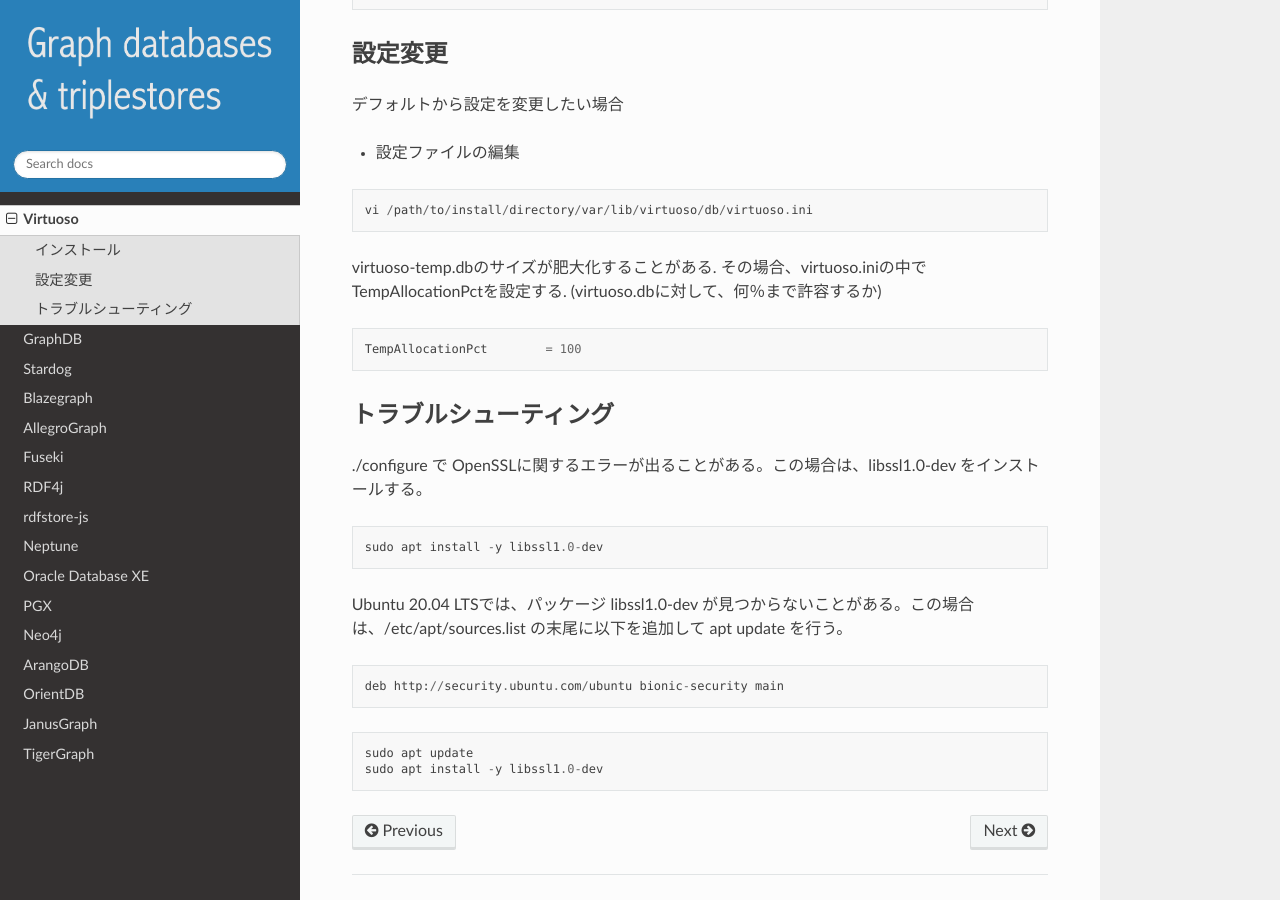
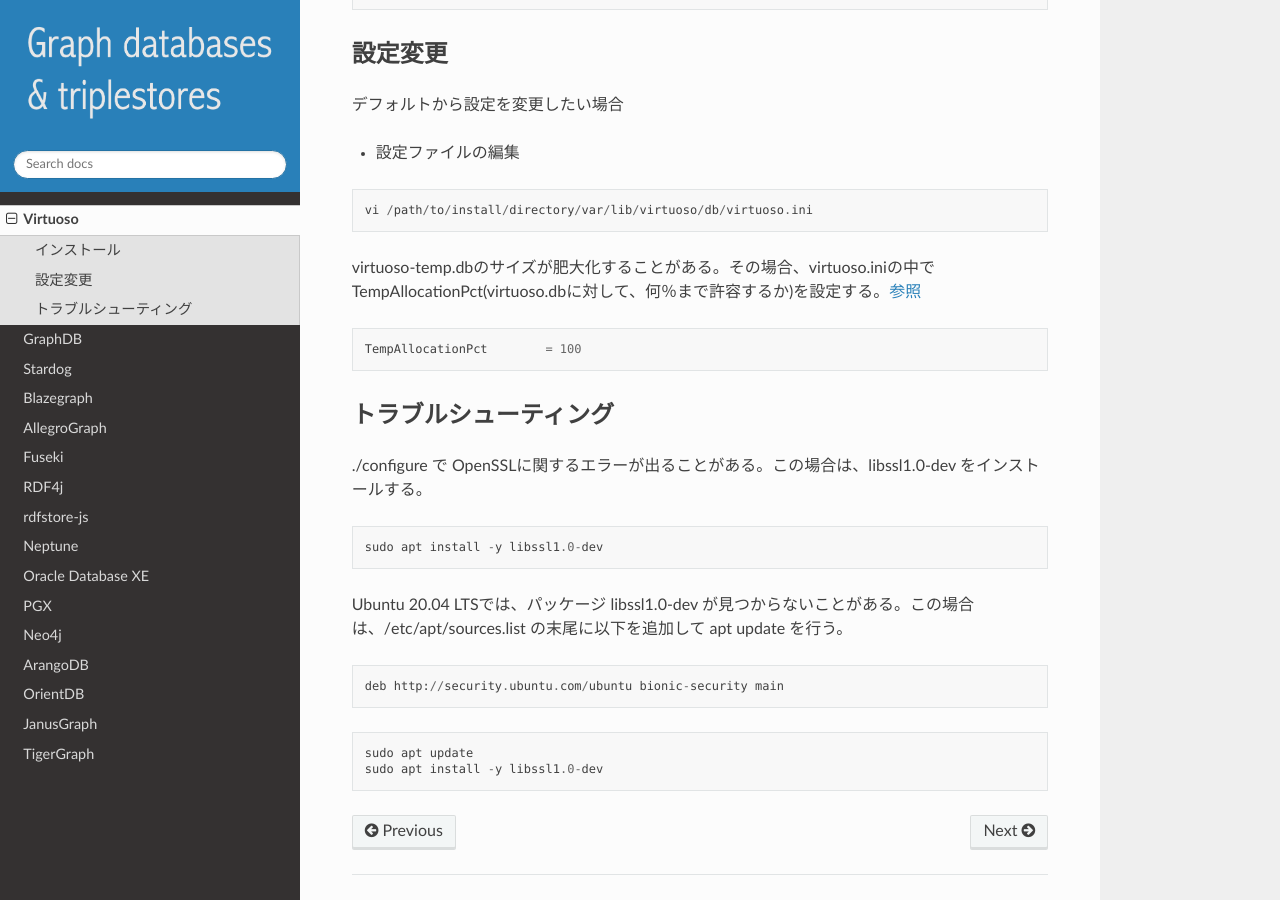
Before and after one commit to dbcls/graphdbs, a Sphinx documentation site: the page built from docs/md/virtuoso.md, in a window 1280 px wide and 900 px high, scrolled down 1356 px. Built offline with Sphinx 7.4.7 and the Read the Docs theme 2.0.0, drawn with Linux system fonts in a browser that asks for light colours.

Commit message:
Update virtuoso.md

````diff
--- a/docs/md/virtuoso.md
+++ b/docs/md/virtuoso.md
@@ -50,7 +50,7 @@
 ```
 vi /path/to/install/directory/var/lib/virtuoso/db/virtuoso.ini
 ```
-virtuoso-temp.dbのサイズが肥大化することがある. その場合、virtuoso.iniの中でTempAllocationPctを設定する. (virtuoso.dbに対して、何％まで許容するか)
+virtuoso-temp.dbのサイズが肥大化することがある。その場合、virtuoso.iniの中でTempAllocationPct(virtuoso.dbに対して、何％まで許容するか)を設定する。[参照](http://docs.openlinksw.com/virtuoso/dbadm/)
 ```
 TempAllocationPct        = 100
 ```
````
